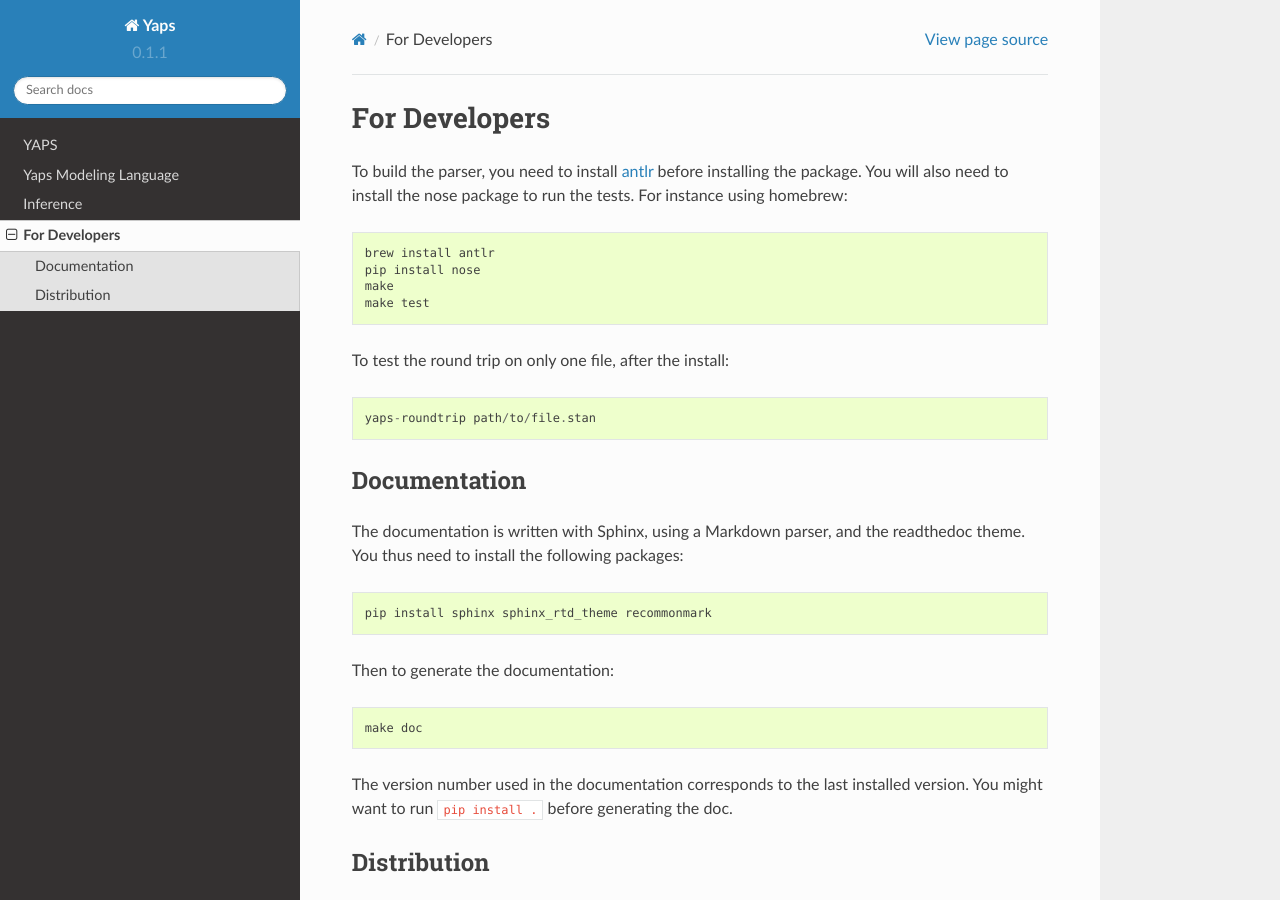
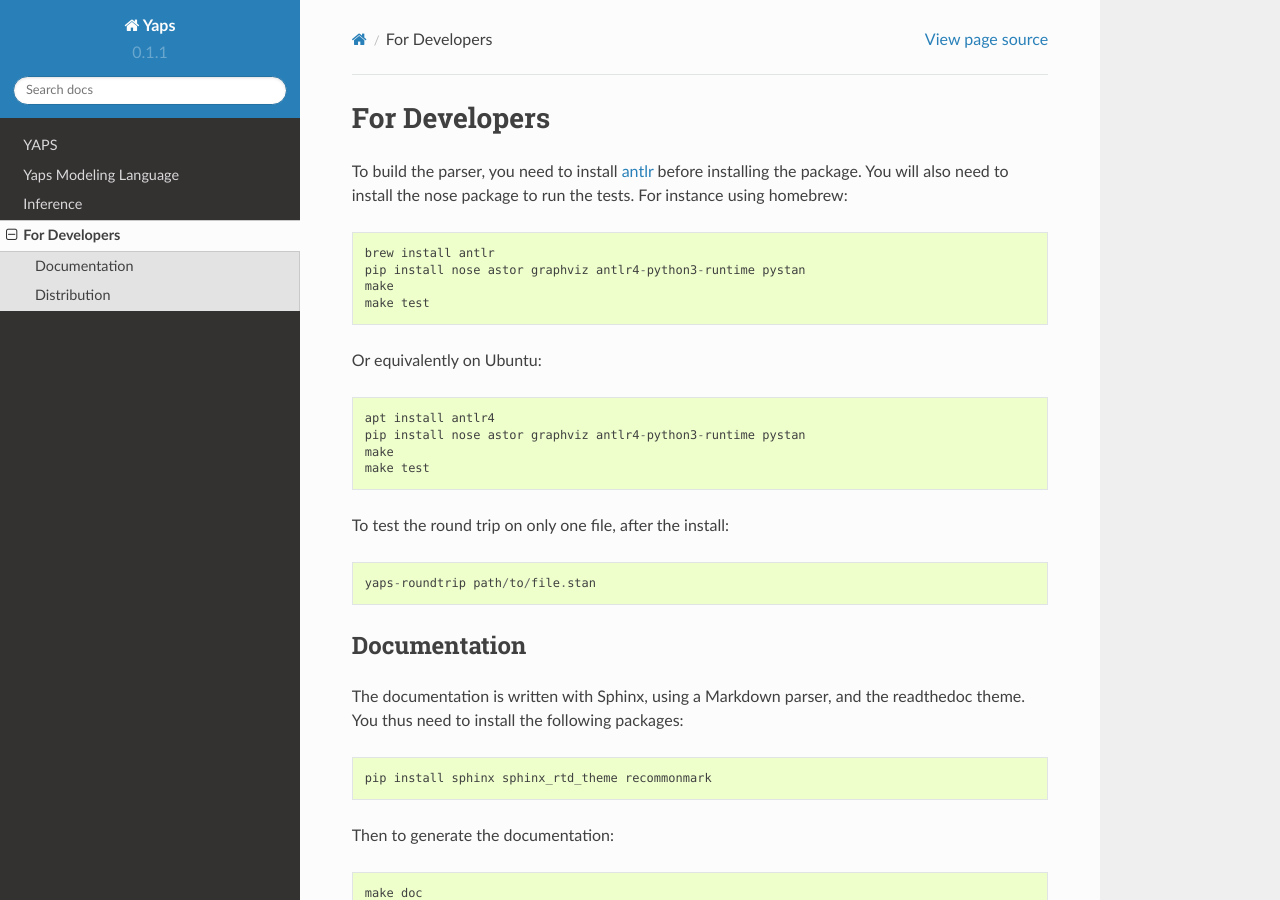
Before and after one commit to IBM/yaps, a Sphinx documentation site: the page built from docs/source/developers.md, in a window 1280 px wide and 900 px high. Built offline with Sphinx 7.4.7 and the Read the Docs theme 2.0.0, drawn with Linux system fonts in a browser that asks for light colours.

Commit message:
Update developers.md

````diff
--- a/docs/source/developers.md
+++ b/docs/source/developers.md
@@ -5,7 +5,14 @@ You will also need to install the nose package to run the tests.
 For instance using homebrew:
 ```
 brew install antlr
-pip install nose
+pip install nose astor graphviz antlr4-python3-runtime pystan
+make
+make test
+```
+Or equivalently on Ubuntu:
+```
+apt install antlr4
+pip install nose astor graphviz antlr4-python3-runtime pystan
 make
 make test
 ```
````
